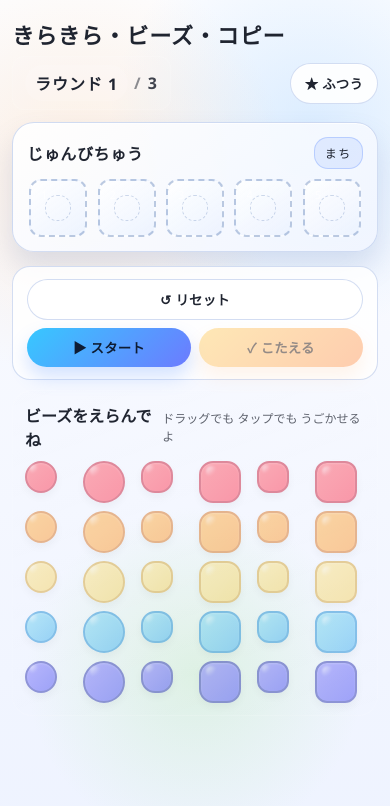
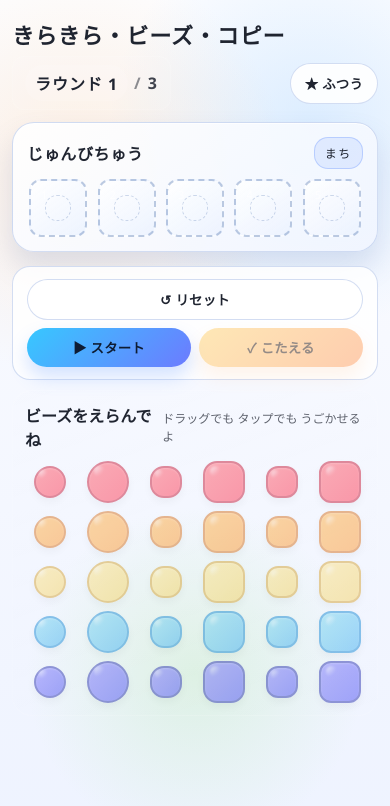
Before and after one commit to mypicto/kira-kira-beads, a React (Vite) app: page / in a window 390 px wide. Shown: the top 806 px of the page. Built offline with nearby package versions, Linux system fonts and the light colour scheme.

Commit message:
ビーズのストック配置ポリシーを仕様書と設計書に追加し、ビーズの配置をPCとスマホで統一。ビーズストックコンポーネントのレイアウトを修正し、色ごとの整列を維持。

```diff
--- a/src/App.tsx
+++ b/src/App.tsx
@@ -199,6 +199,7 @@ export default function App() {
           />
           <BeadStock
             beads={beadStock}
+            colorOrder={config.colors}
             onBeadDragStart={handleBeadDragStart}
             onSelect={(bead) => setSelectedBead(bead)}
             selectedBeadId={selectedBead?.id ?? null}
--- a/src/components/BeadStock/BeadStock.css
+++ b/src/components/BeadStock/BeadStock.css
@@ -23,8 +23,20 @@
 
 .beadstock-grid {
   display: grid;
-  grid-template-columns: repeat(auto-fit, minmax(56px, 1fr));
   gap: 10px;
+}
+
+.beadstock-row {
+  display: grid;
+  grid-template-columns: repeat(6, minmax(56px, 1fr));
+  gap: 10px;
+  align-items: center;
+  justify-items: center;
+}
+
+.beadstock-placeholder {
+  width: 56px;
+  height: 56px;
 }
 
 @media (max-width: 768px) {
@@ -33,7 +45,16 @@
   }
 
   .beadstock-grid {
-    grid-template-columns: repeat(auto-fit, minmax(48px, 1fr));
     gap: 8px;
   }
+
+  .beadstock-row {
+    grid-template-columns: repeat(6, minmax(48px, 1fr));
+    gap: 8px;
+  }
+
+  .beadstock-placeholder {
+    width: 48px;
+    height: 48px;
+  }
 }
--- a/src/components/BeadStock/BeadStock.tsx
+++ b/src/components/BeadStock/BeadStock.tsx
@@ -1,17 +1,20 @@
 import { DragEvent } from 'react';
-import { Bead as BeadType } from '../../domain/gameTypes';
+import { Bead as BeadType, Color } from '../../domain/gameTypes';
 import { Bead } from '../Bead/Bead';
 import './BeadStock.css';
 
 type Props = {
   beads: BeadType[];
+  colorOrder: Color[];
   onBeadDragStart: (bead: BeadType, event: DragEvent<HTMLDivElement>) => void;
   onSelect: (bead: BeadType) => void;
   selectedBeadId?: string | null;
   disabled?: boolean;
 };
 
-export function BeadStock({ beads, onBeadDragStart, onSelect, selectedBeadId, disabled = false }: Props) {
+export function BeadStock({ beads, colorOrder, onBeadDragStart, onSelect, selectedBeadId, disabled = false }: Props) {
+  const beadsByColor = colorOrder.map((color) => beads.filter((b) => b.color === color));
+
   return (
     <div className="beadstock">
       <div className="beadstock-header">
@@ -19,7 +22,15 @@ export function BeadStock({ beads, onBeadDragStart, onSelect, selectedBeadId, di
         <div className="beadstock-hint">ドラッグでも タップでも うごかせるよ</div>
       </div>
       <div className="beadstock-grid">
-        {beads.map((bead) => (
+        {beadsByColor.map((rowBeads, rowIdx) => {
+          const cells = [...rowBeads].slice(0, 6);
+          while (cells.length < 6) {
+            cells.push(null as unknown as BeadType);
+          }
+          return (
+            <div className="beadstock-row" key={colorOrder[rowIdx]}>
+              {cells.map((bead, idx) =>
+                bead ? (
                   <Bead
                     key={bead.id}
                     bead={bead}
@@ -35,7 +46,13 @@ export function BeadStock({ beads, onBeadDragStart, onSelect, selectedBeadId, di
                       onSelect(bead);
                     }}
                   />
-        ))}
+                ) : (
+                  <div key={`placeholder-${rowIdx}-${idx}`} className="beadstock-placeholder" />
+                ),
+              )}
+            </div>
+          );
+        })}
       </div>
     </div>
   );
```
Also changed, not shown: doc/design.md (+4 -0 lines), doc/specification.md (+2 -0 lines). Lines whose indentation alone changed are shown as unchanged.
